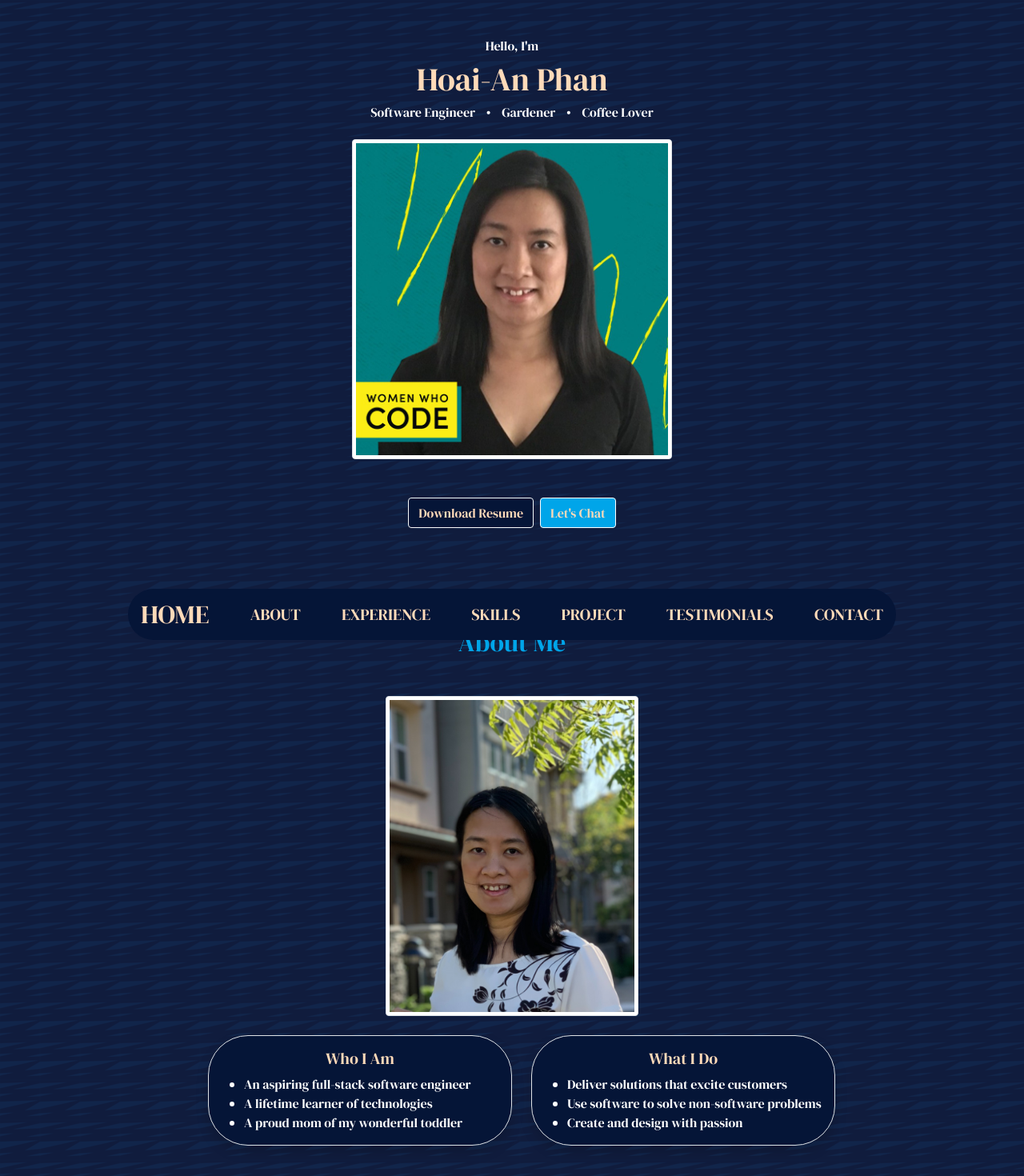
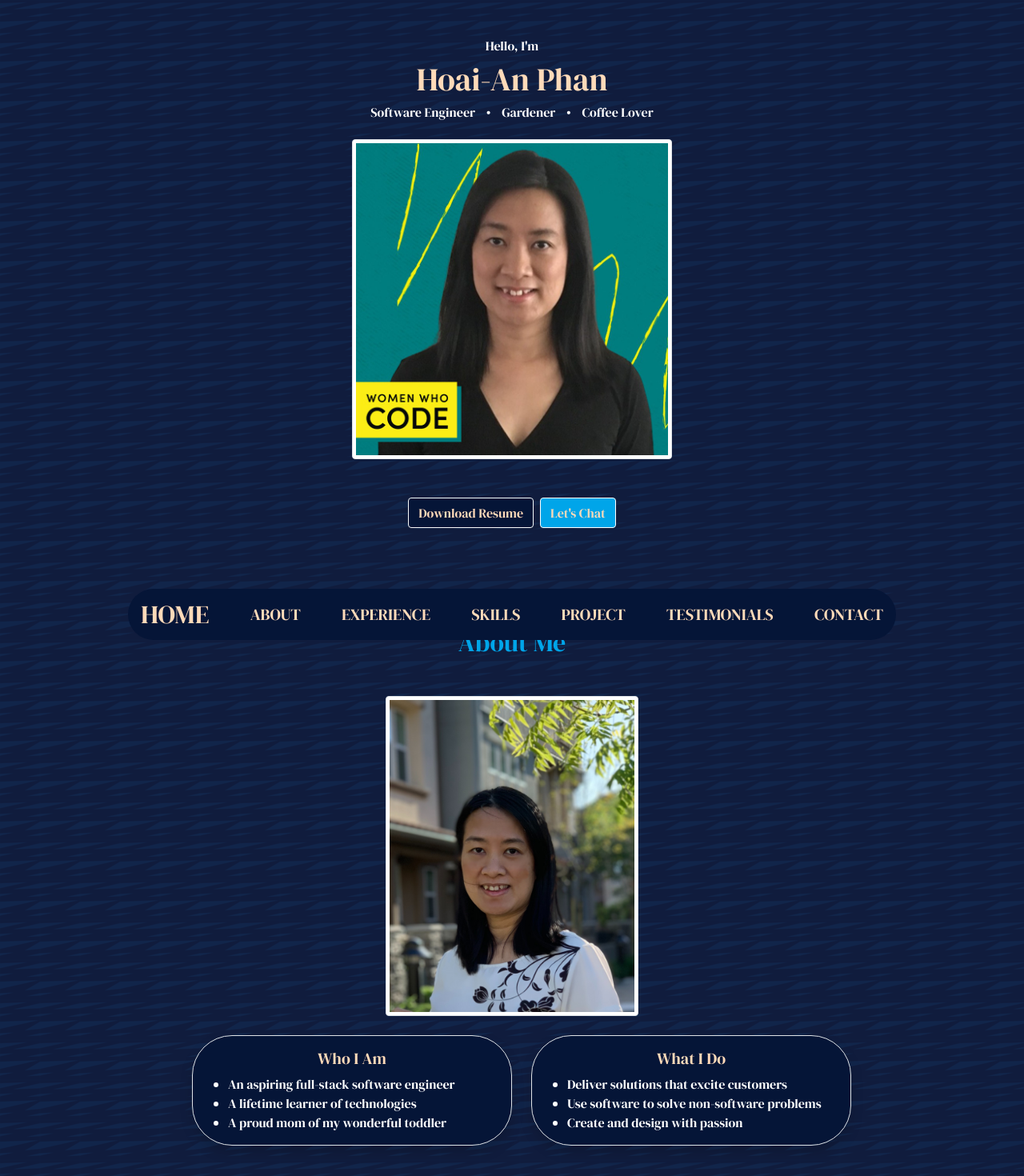
Before and after one commit to hoaian-phan/personal-portfolio-website, a React (Create React App) app: page / in a window 1280 px wide. Shown: the top 1470 px of the page at 80% size. Built offline with nearby package versions, Linux system fonts and the light colour scheme.

Commit message:
Fixed box width

```diff
--- a/src/index.css
+++ b/src/index.css
@@ -71,7 +71,7 @@ a, a:active, a:visited, a:focus {
 }
 
 .fix-width {
-    width: 380px;
+    width: 400px;
 }
 
 .text-light-blue {
```
